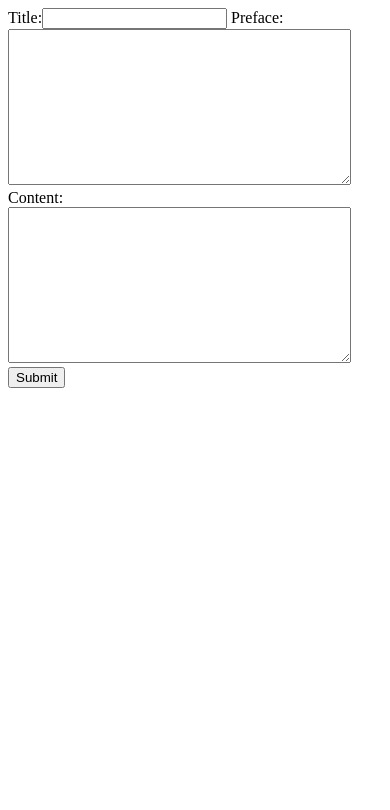
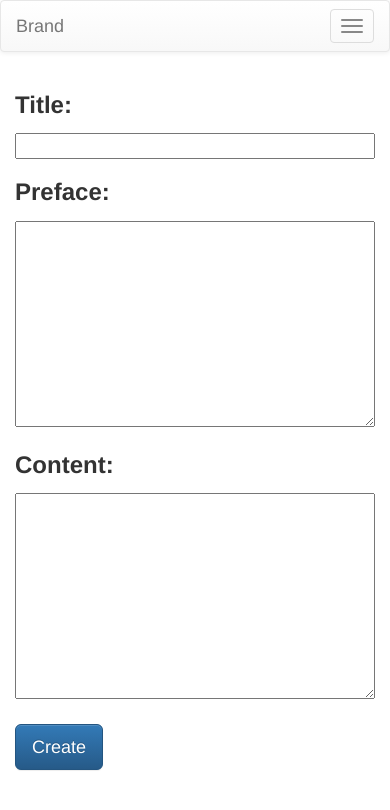
Before and after one commit to beczkowb/blog, a Django app: page /adminpanel/articles/add in a window 390 px wide. Shown: the top 810 px of the page. Run offline with Django 3.2, Linux system fonts and the light colour scheme; the visitor is signed in with stand-in values (Sample User, id 1); some libraries are stand-ins or nearby versions.

Commit message:
views and templates changes

```diff
--- a/adminpanel/views.py
+++ b/adminpanel/views.py
@@ -2,6 +2,7 @@ from django.shortcuts import render
 from django.http.response import HttpResponseRedirect, HttpResponse
 from django.utils.translation import ugettext_lazy as _
 from django.contrib.auth.decorators import login_required
+from django.contrib.auth import logout
 from articles.forms import ArticleForm
 from .forms import LoginForm
 
@@ -17,9 +18,15 @@ def admin_login(request):
         login_form = LoginForm(request.POST)
         if login_form.is_valid():
             login_form.login(request)
-            return HttpResponse(_('Logged in'), status=200)
+            return HttpResponseRedirect('/adminpanel/articles/add')
         else:
             return render(request, 'adminpanel/login.html', {'login_form': login_form})
     elif request.method == 'GET':
         login_form = LoginForm()
         return render(request, 'adminpanel/login.html', {'login_form': login_form})
+
+
+@login_required
+def admin_logout(request):
+    logout(request)
+    return HttpResponseRedirect('/')
--- a/blog/urls.py
+++ b/blog/urls.py
@@ -5,4 +5,5 @@ urlpatterns = patterns('',
     url(r'^admin/', include(admin.site.urls)),
     url(r'^articles/', include('articles.urls')),
     url(r'^adminpanel/', include('adminpanel.urls')),
+    url(r'^$', 'articles.views.home', name='home'),
 )
--- a/templates/adminpanel/adminpanel_base.html
+++ b/templates/adminpanel/adminpanel_base.html
@@ -2,10 +2,49 @@
 <html>
 <head lang="en">
     <meta charset="UTF-8">
+    <script src="https://ajax.googleapis.com/ajax/libs/jquery/2.1.3/jquery.min.js"></script>
+    <!-- Latest compiled and minified CSS -->
+    <link rel="stylesheet" href="https://maxcdn.bootstrapcdn.com/bootstrap/3.3.2/css/bootstrap.min.css">
+    <!-- Optional theme -->
+    <link rel="stylesheet" href="https://maxcdn.bootstrapcdn.com/bootstrap/3.3.2/css/bootstrap-theme.min.css">
+    <!-- Latest compiled and minified JavaScript -->
+    <script src="https://maxcdn.bootstrapcdn.com/bootstrap/3.3.2/js/bootstrap.min.js"></script>
+    {% block css %}
+    {% endblock %}
     <title>{% block title %} {% endblock %}</title>
+    {% url 'adminpanel.views.admin_login' as login_url %}
+    {% url 'adminpanel.views.admin_logout' as logout_url %}
+    {% url 'articles.views.articles' as articles_url %}
 </head>
 <body>
+<nav class="navbar navbar-default">
+  <div class="container">
+    <!-- Brand and toggle get grouped for better mobile display -->
+    <div class="navbar-header">
+      <button type="button" class="navbar-toggle collapsed" data-toggle="collapse" data-target="#bs-example-navbar-collapse-1">
+        <span class="sr-only">Toggle navigation</span>
+        <span class="icon-bar"></span>
+        <span class="icon-bar"></span>
+        <span class="icon-bar"></span>
+      </button>
+      <a class="navbar-brand" href="#">Brand</a>
+    </div>
+
+    <!-- Collect the nav links, forms, and other content for toggling -->
+    <div class="collapse navbar-collapse" id="bs-example-navbar-collapse-1">
+      <ul class="nav navbar-nav">
+        <li><a href="{{ articles_url }}">Add new article</a></li>
+      </ul>
+      <ul class="nav navbar-nav navbar-right">
+        <li><a href="{{ login_url }}">Logout</a></li>
+      </ul>
+    </div><!-- /.navbar-collapse -->
+  </div><!-- /.container-fluid -->
+</nav>
+<div class="container">
 {% block content %}
+
 {% endblock %}
+</div>
 </body>
 </html>
--- a/templates/adminpanel/articles_add.html
+++ b/templates/adminpanel/articles_add.html
@@ -1,4 +1,21 @@
 {% extends 'adminpanel/adminpanel_base.html' %}
+{% block css %}
+    <style>
+        textarea {
+            width: 100%;
+            -webkit-box-sizing: border-box;
+            -moz-box-sizing: border-box;
+            box-sizing: border-box;
+        }
+
+        input[type=text] {
+            width: 100%;
+            -webkit-box-sizing: border-box;
+            -moz-box-sizing: border-box;
+            box-sizing: border-box;
+        }
+    </style>
+{% endblock %}
 {% block title %}
     Admin panel
 {% endblock %}
@@ -6,7 +23,14 @@
     {% url 'articles.views.articles' as url_for_adding_article %}
     <form action="{{ url_for_adding_article }}" method="post">
         {% csrf_token %}
-        {{ article_form }}
-        <input type="submit" value="Submit">
+        <h3>{{ article_form.title.label_tag }}</h3>
+        {{ article_form.title }}
+        <h3>{{ article_form.preface.label_tag }}</h3>
+        {{ article_form.preface }}
+        <h3>{{ article_form.content.label_tag }}</h3>
+        {{ article_form.content }}
+        <br>
+        <br>
+        <input class="btn btn-primary btn-lg" type="submit" value="Create">
     </form>
 {% endblock %}
--- a/templates/articles/article.html
+++ b/templates/articles/article.html
@@ -4,6 +4,7 @@
 {% endblock %}
 {% block content %}
     <h1>{{ title }}</h1>
+    <p><span class="glyphicon glyphicon-calendar" aria-hidden="true"></span><small>{{ created_at }}</small></p>
     <p>{{ preface }}</p>
     <p>{{ content }}</p>
 {% endblock %}
```
Also changed, not shown: templates/articles/articles.html (+7 -1 lines), templates/blog/base.html (+44 -0 lines), templates/blog/home.html (added, +35 -0 lines).
